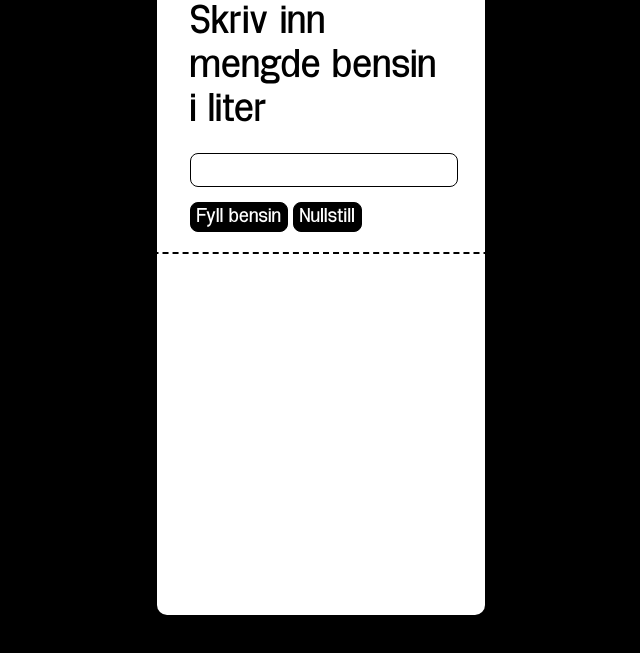
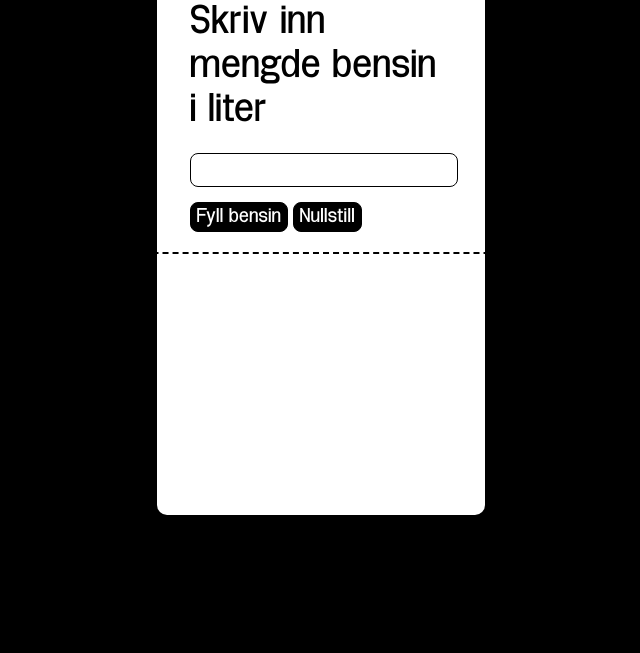
Before and after one commit to MakarIKA-web/samarbeid-project, a plain HTML site: page index.html in a window 1280 px wide. Shown: the part 125-778 px from the top of the page, without its empty margins (319-959 px from the left). Drawn offline with Linux system fonts and the light colour scheme.

Commit message:
Update style.css

```diff
--- a/style.css
+++ b/style.css
@@ -22,7 +22,7 @@ main {
 .ticket {
     border-radius: 10px;
     background-color: white;
-    height: 700px;
+    height: 40%;
 }
 
 .content {
```
